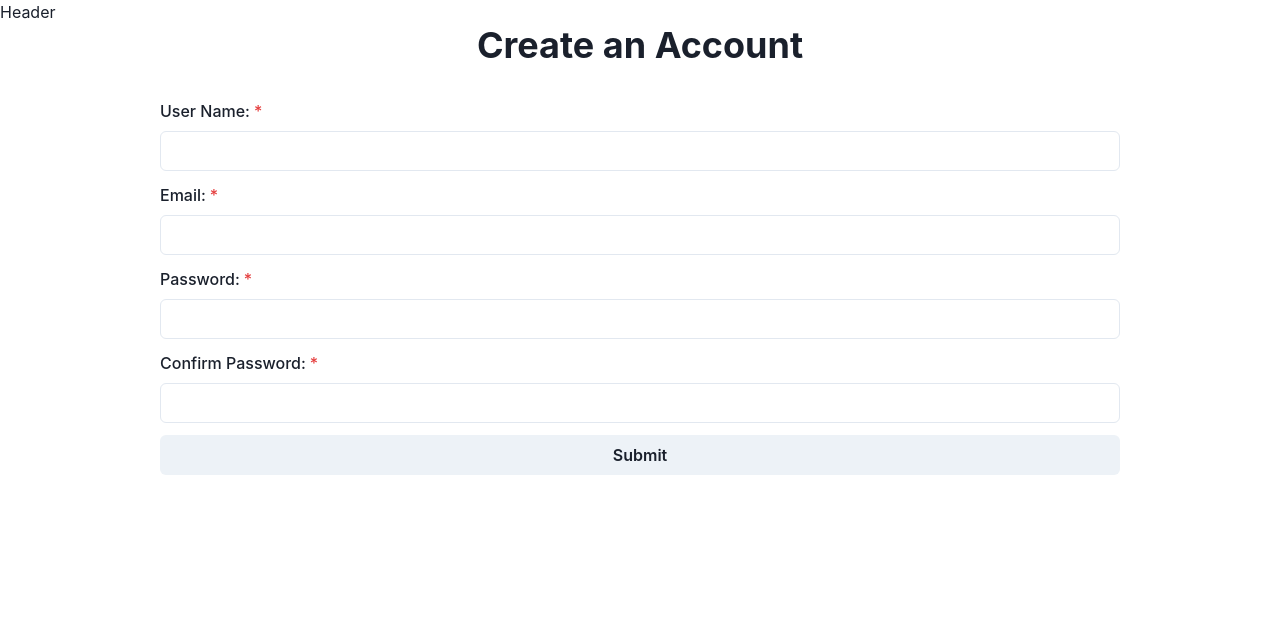
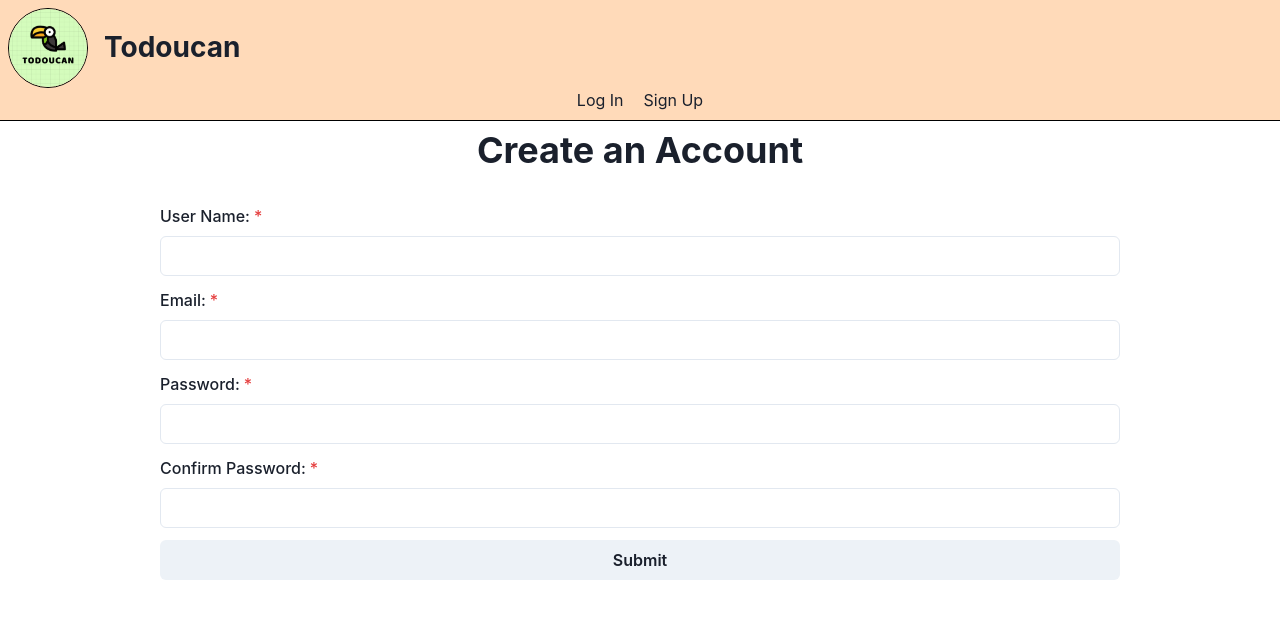
Before and after one commit to kssampson/cwc-todo, a React (Create React App) app in the folder client/: page /sign-up in a window 1280 px wide. Shown: the top 618 px of the page. Built offline with nearby package versions, Linux system fonts and the light colour scheme.

Commit message:
Header navigation completed

```diff
--- a/client/src/App.tsx
+++ b/client/src/App.tsx
@@ -1,14 +1,33 @@
-import React from 'react';
+import React, { useState } from 'react';
 import { ChakraProvider } from "@chakra-ui/react";
 import Header from './components/Header';
-import { Outlet } from 'react-router-dom';
+import { Outlet, useLoaderData } from 'react-router-dom';
+
+type Data = {
+  email: string,
+  user: string
+}
+
+export type Context = {
+  loggedIn: boolean,
+  toggleLoggedIn: () => void
+}
 
 function App() {
 
+  const data = useLoaderData() as Data || undefined;
+  const [loggedIn, setLoggedIn] = useState(data.email ? true : false);
+
+  const toggleLoggedIn = () => {
+    setLoggedIn(!loggedIn);
+  }
+
+  const context: Context = {loggedIn, toggleLoggedIn};
+
   return (
     <ChakraProvider>
-      <Header />
-      <Outlet />
+      <Header loggedIn={loggedIn}/>
+      <Outlet context={context}/>
     </ChakraProvider>
   )
 }
--- a/client/src/Pages/Login.tsx
+++ b/client/src/Pages/Login.tsx
@@ -2,12 +2,14 @@ import { Box, Button, FormControl, FormErrorMessage, FormLabel, Heading, Input,
 import { useState } from "react";
 import { validateInputs } from "../utils/validateInputs";
 import login from "../utils/login";
-import { useNavigate } from "react-router-dom";
+import { useNavigate, useOutletContext } from "react-router-dom";
+import { Context } from "../App";
 
 
 const Login = () => {
 
   const Navigate = useNavigate();
+  const context = useOutletContext() as Context;
   const toast = useToast();
 
   const [name, setName] = useState("");
@@ -39,6 +41,7 @@ const Login = () => {
       await login({username: name, password: password})
       .then((response) => {
         const token = response;
+        context.toggleLoggedIn();
         localStorage.setItem("token", token);
         localStorage.setItem('name', name);
         toast({
--- a/client/src/Pages/Profile.tsx
+++ b/client/src/Pages/Profile.tsx
@@ -1,18 +1,20 @@
 import { Box, Button, Heading, VStack, useToast } from "@chakra-ui/react"
-import { useEffect, useState } from "react";
-import { useLoaderData, useNavigate } from "react-router-dom";
+import { useState } from "react";
+import { useLoaderData, useNavigate, useOutletContext } from "react-router-dom";
+import { Context } from "../App";
 
 
 const Profile = () => {
 
   const Navigate = useNavigate();
+  const context = useOutletContext() as Context
   const toast = useToast();
-
   const data = useLoaderData();
   const [userData, setUserData] = useState(data);
 
   const logOut = () => {
     localStorage.removeItem("token");
+    context.toggleLoggedIn();
 
     Navigate("/log-in");
     toast({
@@ -24,7 +26,7 @@ const Profile = () => {
       isClosable: true,
     })
   }
-  console.log("userData State: ", userData)
+
   return (
     <Box>
       <VStack>
--- a/client/src/components/Header.tsx
+++ b/client/src/components/Header.tsx
@@ -1,8 +1,45 @@
+import { Box, Image, Stack, Heading, Center } from "@chakra-ui/react"
+import todoucan from './todoucan.png'
+import { Link } from "react-router-dom";
 
+type Props = {
+  loggedIn: boolean
+};
 
-const Header = () => {
+const pages = [
+  {name: "Log In", path: "/log-in", showIfLoggedIn: false},
+  {name: "Sign Up", path: "/sign-up", showIfLoggedIn: false},
+  {name: "Projects", path: "/projects", showIfLoggedIn: true},
+  {name: "Account", path: "/profile", showIfLoggedIn: true}
+];
+
+const Header = ( { loggedIn }: Props ) => {
+
   return (
-    <div>Header</div>
+    <Box borderBottom="1px solid black" backgroundColor="peachpuff" p={2} mb={2}>
+        <Stack direction='row' align="center">
+          <Image
+            borderRadius='full'
+            boxSize='80px'
+            objectFit='cover'
+            src={todoucan}
+            alt='Dan Abramov'
+            border="1px solid black"
+          />
+          <Heading ml={2} fontSize={28}>Todoucan</Heading>
+        </Stack>
+      <Center justifyContent="space-around">
+        <Stack direction="row" spacing="20px">
+          {pages.map((page, idx) => {
+            return (loggedIn && page.showIfLoggedIn) || (!loggedIn && !page.showIfLoggedIn) ?
+            (<Link to={page.path} key={idx}>
+              <Box >{page.name}</Box>
+            </Link>)
+            : null;
+          })}
+        </Stack>
+      </Center>
+    </Box>
   )
 
 }
--- a/client/src/index.tsx
+++ b/client/src/index.tsx
@@ -7,12 +7,30 @@ import Login from './Pages/Login';
 import Projects from './Pages/Projects';
 import Profile from './Pages/Profile';
 import axios from 'axios';
+import { createStandaloneToast } from '@chakra-ui/react';
 
+const { ToastContainer, toast } = createStandaloneToast()
 
 const router = createBrowserRouter([
   {
     path: "/",
     element: <App />,
+    loader: async () => {
+      const token = localStorage.getItem("token");
+
+      if (token) {
+        try {
+          const response = await axios.get("http://localhost:3001/auth/profile",
+            { headers: { Authorization: `Bearer ${token}` } }
+          );
+          return response.data;
+        } catch (error) {
+          return {};
+        }
+      } else {
+        return {};
+      }
+    },
     children: [
       {
         path: "sign-up",
@@ -30,28 +48,35 @@ const router = createBrowserRouter([
         path: "profile",
         element: <Profile />,
         loader: async () => {
-          //get a token from local storage
           const token = localStorage.getItem("token");
-
-          //if we have token, we use it as a bearer token on our request for user data
           if (token) {
-            // console.log('name', name)
             try {
                 const response = await axios.get("http://localhost:3001/auth/profile",
                 { headers: { Authorization: `Bearer ${token}` } }
               );
               return response.data;
             } catch (error) {
+              toast({
+                title: 'Error.',
+                position: "top-right",
+                description: 'Please sign into your account.',
+                status: 'error',
+                duration: 3000,
+                isClosable: true,
+              })
               return redirect("/log-in")
             }
           } else {
-            return redirect("/log-in")
+            toast({
+              title: 'Error.',
+              position: "top-right",
+              description: 'You must have an account.',
+              status: 'error',
+              duration: 3000,
+              isClosable: true,
+            })
+            return redirect("/sign-up")
           }
-
-          //if we don't have a token. we'll show an error toast and redirect the user to the sign up page.
-
-          //if you have an expired token, we will show an error toast and redirect the user to login page
-          // return "LOADER";
         }
       },
     ],
@@ -61,4 +86,9 @@ const router = createBrowserRouter([
 const root = ReactDOM.createRoot(
   document.getElementById('root') as HTMLElement
 );
-root.render(<RouterProvider router={router}/>);
+root.render(
+  <>
+    <ToastContainer />
+    <RouterProvider router={router}/>
+  </>
+);
```
Also changed, not shown: client/src/components/todoucan.png (added).
